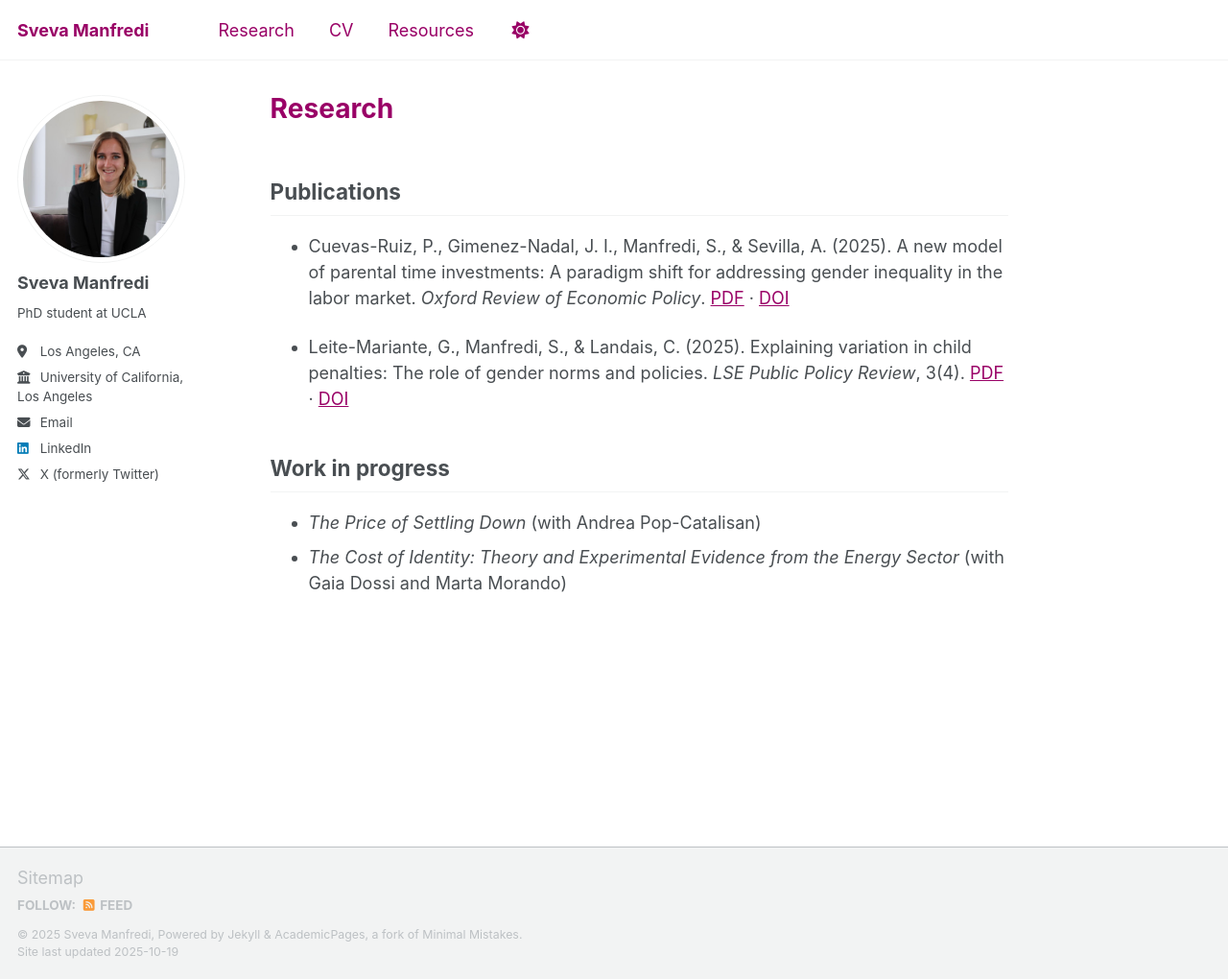
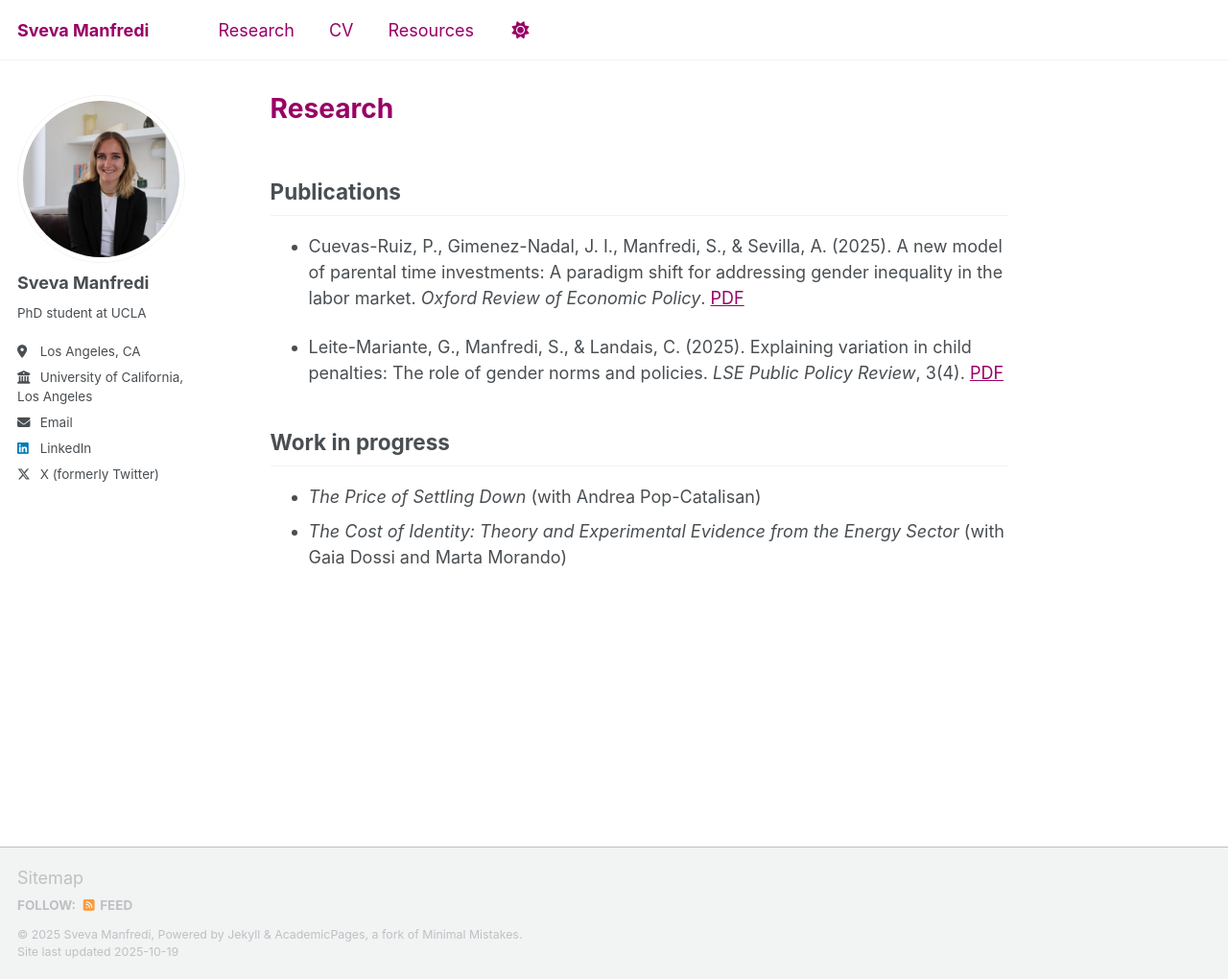
Before and after one commit to svemanfre/svemanfre.github.io, a Jekyll site: the page built from _pages/research.md, in a window 1280 px wide and 1020 px high. Shown: the whole window at 96% size. Built offline with Jekyll 4.4.1, drawn with Linux system fonts in a browser that asks for light colours; a script that is not in the unit is left out.

Commit message:
Update research.md

```diff
--- a/_pages/research.md
+++ b/_pages/research.md
@@ -6,9 +6,9 @@ author_profile: true
 ---
 
 ## Publications
-- Cuevas-Ruiz, P., Gimenez-Nadal, J. I., Manfredi, S., & Sevilla, A. (2025). A new model of parental time investments: A paradigm shift for addressing gender inequality in the labor market. *Oxford Review of Economic Policy*. [PDF](/files/papers/cuevas-ruiz_gimenez-nadal_manfredi_sevilla_2025_oxrep.pdf) · [DOI](https://doi.org/xxxxx)
+- Cuevas-Ruiz, P., Gimenez-Nadal, J. I., Manfredi, S., & Sevilla, A. (2025). A new model of parental time investments: A paradigm shift for addressing gender inequality in the labor market. *Oxford Review of Economic Policy*. [PDF](/files/papers/cuevas-ruiz_gimenez-nadal_manfredi_sevilla_2025_oxrep.pdf)
 
-- Leite-Mariante, G., Manfredi, S., & Landais, C. (2025). Explaining variation in child penalties: The role of gender norms and policies. *LSE Public Policy Review*, 3(4). [PDF](/files/papers/leite-mariante_manfredi_landais_2025_lseppr.pdf) · [DOI](https://doi.org/xxxxx)
+- Leite-Mariante, G., Manfredi, S., & Landais, C. (2025). Explaining variation in child penalties: The role of gender norms and policies. *LSE Public Policy Review*, 3(4). [PDF](/files/papers/leite-mariante_manfredi_landais_2025_lseppr.pdf)
 
 ## Work in progress
 - *The Price of Settling Down* (with Andrea Pop-Catalisan)
```
